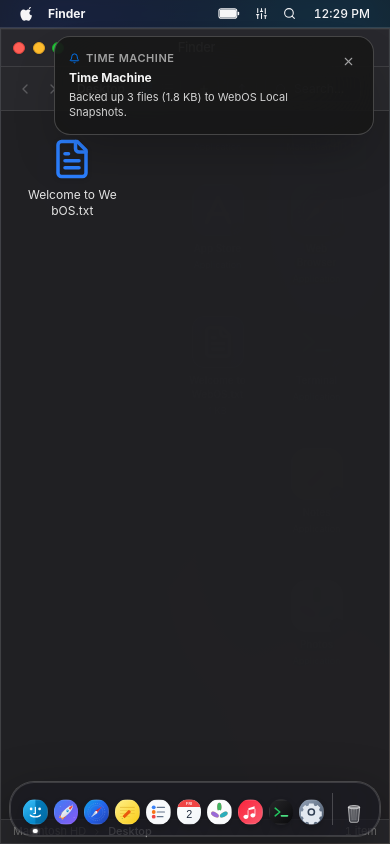
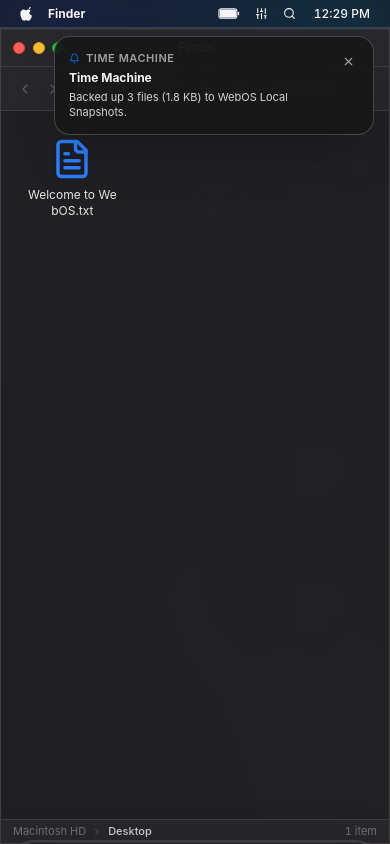
Before and after one commit to girishlade111/webos, a React (Vite) app: page / in a window 390 px wide. Built offline with nearby package versions, Linux system fonts and the light colour scheme.

Commit message:
feat: add Dock component with responsive sizing and magnification effects

```diff
--- a/src/shell/Dock.tsx
+++ b/src/shell/Dock.tsx
@@ -24,6 +24,7 @@ export const Dock: React.FC = () => {
     typeof window !== 'undefined' ? window.innerWidth : 1200
   );
   const isTouch = useViewportStore((s) => s.isTouch);
+  const isCompact = useViewportStore((s) => s.isCompact);
   const safeBottom = useViewportStore((s) => s.safeArea.bottom);
 
   const dockRef = useRef<HTMLDivElement>(null);
@@ -109,6 +110,7 @@ export const Dock: React.FC = () => {
   const handleAppClick = (appId: string) => {
     sound.playDockClick();
     setContextMenu(null);
+    setTouchDockRevealed(false);
     const minWin = windows.find((w) => w.appId === appId && w.isMinimized);
     if (minWin) {
       restoreWindow(minWin.id);
@@ -128,18 +130,80 @@ export const Dock: React.FC = () => {
     });
   };
 
-  const isAutoHidden = dockAutoHide && !isDockHovered && contextMenu === null;
+  /* Compact windows are full-bleed, so the Dock would sit on top of window
+     content (e.g. Finder's status bar). iPadOS/macOS hide the Dock in a
+     full-screen app, so mirror that until every window is minimized. */
+  const compactFullScreenApp = isCompact && windows.some((w) => !w.isMinimized);
+
+  /* There is no hover on touch, so an upward swipe from the bottom edge
+     reveals the Dock the way iPadOS does. */
+  const [touchDockRevealed, setTouchDockRevealed] = useState(false);
+  const touchStartYRef = useRef<number | null>(null);
+  const touchHideTimerRef = useRef<number | null>(null);
+
+  useEffect(() => {
+    if (!compactFullScreenApp) setTouchDockRevealed(false);
+  }, [compactFullScreenApp]);
+
+  useEffect(
+    () => () => {
+      if (touchHideTimerRef.current) window.clearTimeout(touchHideTimerRef.current);
+    },
+    []
+  );
+
+  const handleTouchStart = (e: React.TouchEvent) => {
+    if (!compactFullScreenApp || touchDockRevealed) return;
+    touchStartYRef.current = e.touches[0].clientY;
+  };
+
+  const handleTouchMove = (e: React.TouchEvent) => {
+    const startY = touchStartYRef.current;
+    if (startY === null) return;
+    touchStartYRef.current = null;
+    if (e.touches[0].clientY - startY < -24) {
+      setTouchDockRevealed(true);
+      if (touchHideTimerRef.current) window.clearTimeout(touchHideTimerRef.current);
+      touchHideTimerRef.current = window.setTimeout(() => setTouchDockRevealed(false), 2600);
+    }
+  };
+
+  const dockVisibleByTouch = compactFullScreenApp && touchDockRevealed;
+
+  const isAutoHidden =
+    (dockAutoHide || compactFullScreenApp) &&
+    !isDockHovered &&
+    !dockVisibleByTouch &&
+    contextMenu === null;
+
+  /* The reveal hitbox must not swallow taps meant for the window underneath. */
+  const hitboxInteractive = !compactFullScreenApp || isDockHovered || dockVisibleByTouch;
 
   return (
     <>
+      {/* Bottom-edge swipe zone: the only Dock-affecting gesture over window
+          content, so it is kept as thin as the home indicator. */}
+      {compactFullScreenApp && (
+        <div
+          onTouchStart={handleTouchStart}
+          onTouchMove={handleTouchMove}
+          style={{ touchAction: 'pan-y' }}
+          data-dock-swipe-zone
+          className="fixed bottom-0 left-0 right-0 z-[7000] h-[18px]"
+        />
+      )}
+
       {/* Hitbox zone for autohide dock */}
       <div
         onMouseEnter={() => setIsDockHovered(true)}
         onMouseLeave={() => setIsDockHovered(false)}
-        className="fixed bottom-0 left-0 right-0 z-[7000] flex justify-center pb-2 pt-6 pointer-events-auto"
+        className={`fixed bottom-0 left-0 right-0 z-[7000] flex justify-center pb-2 pt-6 ${
+          hitboxInteractive ? 'pointer-events-auto' : 'pointer-events-none'
+        }`}
       >
         <div
           ref={dockRef}
+          data-dock-surface
           onMouseMove={handleMouseMove}
           onMouseLeave={handleMouseLeave}
           style={{
```
Also changed, not shown: 1 other file (tests, documents, lock files or other folders).
